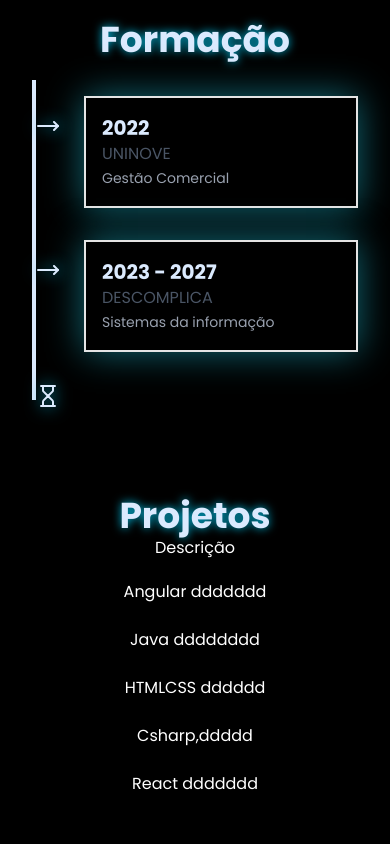
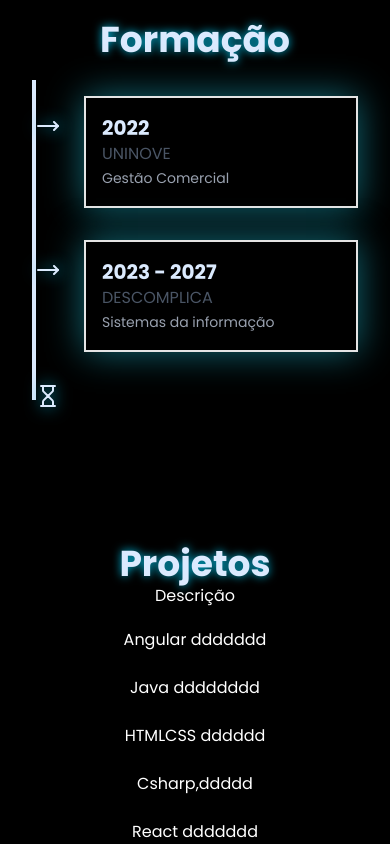
Before and after one commit to NicollasMDs7/My-Portfolio, a Next.js app: page / in a window 390 px wide. Shown: the part 956-1800 px from the top of the page. Before the commit the page ends 1752 px from the top, so only its background shows below. Built offline with nearby package versions, Linux system fonts and the light colour scheme.

Commit message:
ajuste de margem

```diff
--- a/src/components/projetos.tsx
+++ b/src/components/projetos.tsx
@@ -5,7 +5,7 @@ import { Csharp } from "@/components/projetos/csharp";
 import { React } from "@/components/projetos/react";
 export function Projetos() {
   return (
-    <section id="projetos" className="px-8 pt-24 md:h-[90vh]">
+    <section id="projetos" className="px-8 pt-36 md:h-[90vh]">
       <div className="flex flex-col items-center mb-5 ">
         <h1 className="text-4xl font-bold text-blue-100 drop-shadow-[0_0_0.3rem_#00B4D8]">
           Projetos
```
